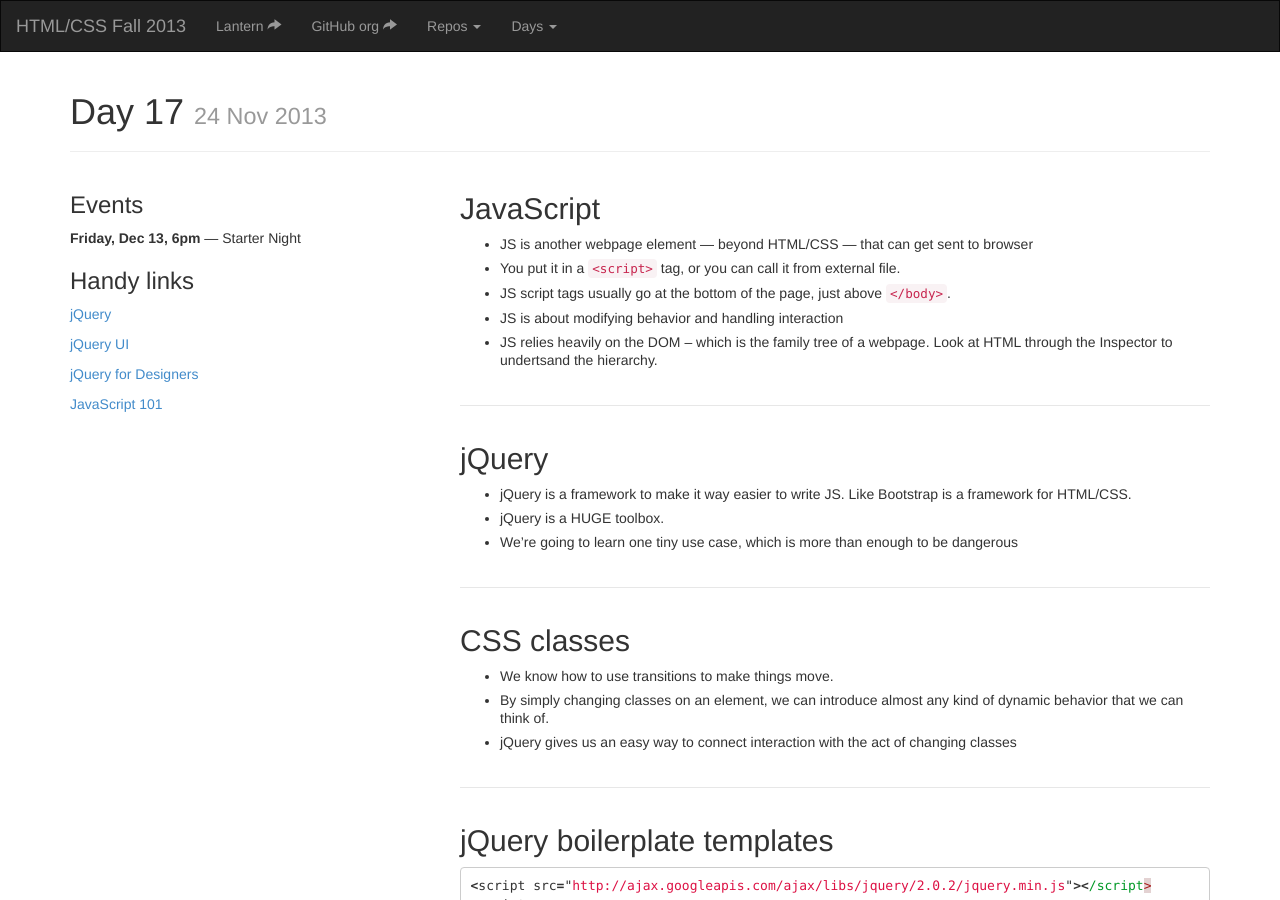
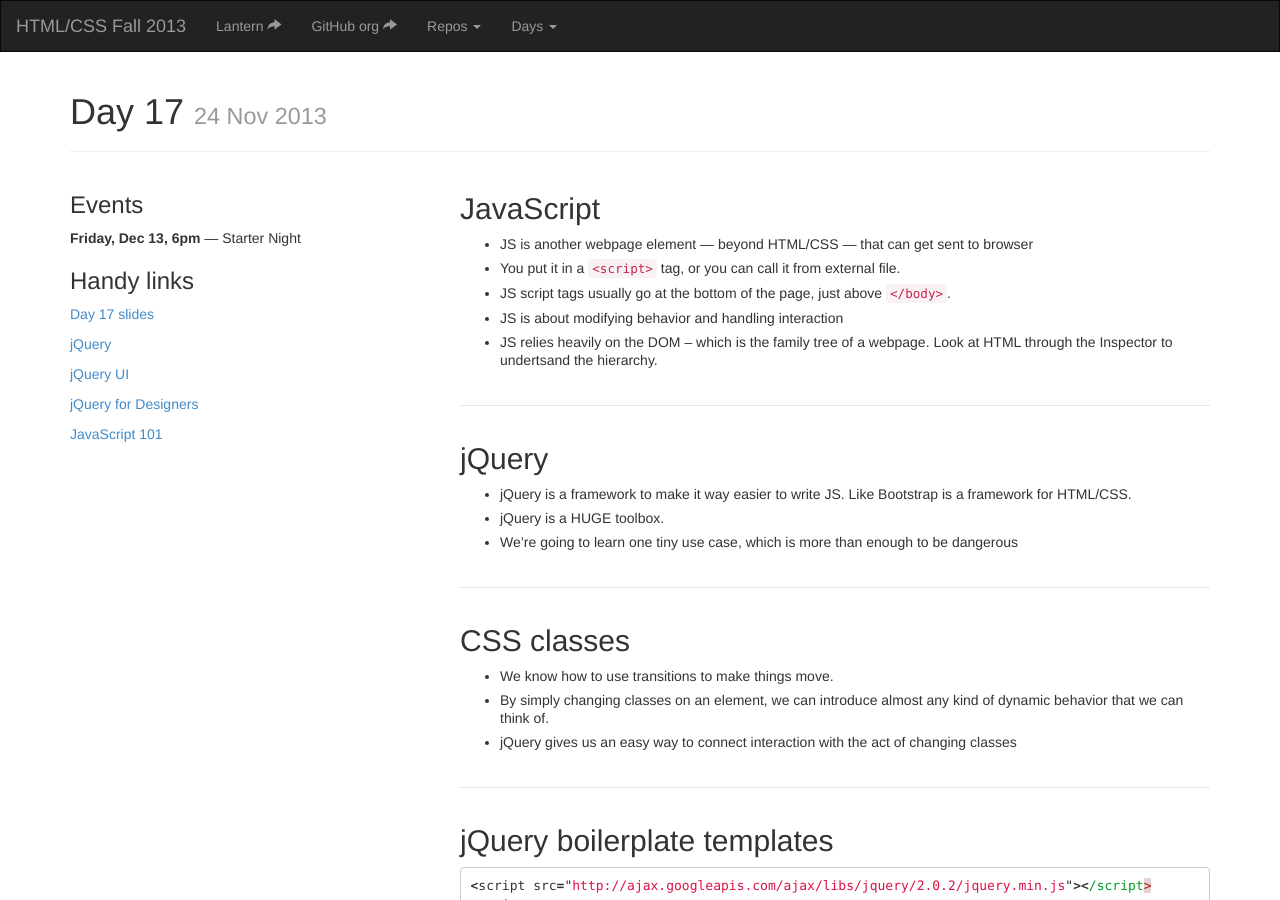
Before and after one commit to tsl-frontend/tsl-frontend.github.io, a Jekyll site: the page built from _posts/2013-11-24-17.md, in a window 1280 px wide and 900 px high. Built offline with Jekyll 4.4.1, drawn with Linux system fonts in a browser that asks for light colours; nearby versions of some CDN libraries; Markdown is read by kramdown in place of the engine named in the settings.

Commit message:
Slides link

```diff
--- a/_posts/2013-11-24-17.md
+++ b/_posts/2013-11-24-17.md
@@ -7,6 +7,7 @@ topics:
 events:
     - "**Friday, Dec 13, 6pm** — Starter Night"
 links:
+    - "[Day 17 slides](http://slid.es/santheo/day-17)"
     - "[jQuery](http://jquery.com/)"
     - "[jQuery UI](http://jqueryui.com/)"
     - "[jQuery for Designers](http://jqueryfordesigners.com/)"
```
